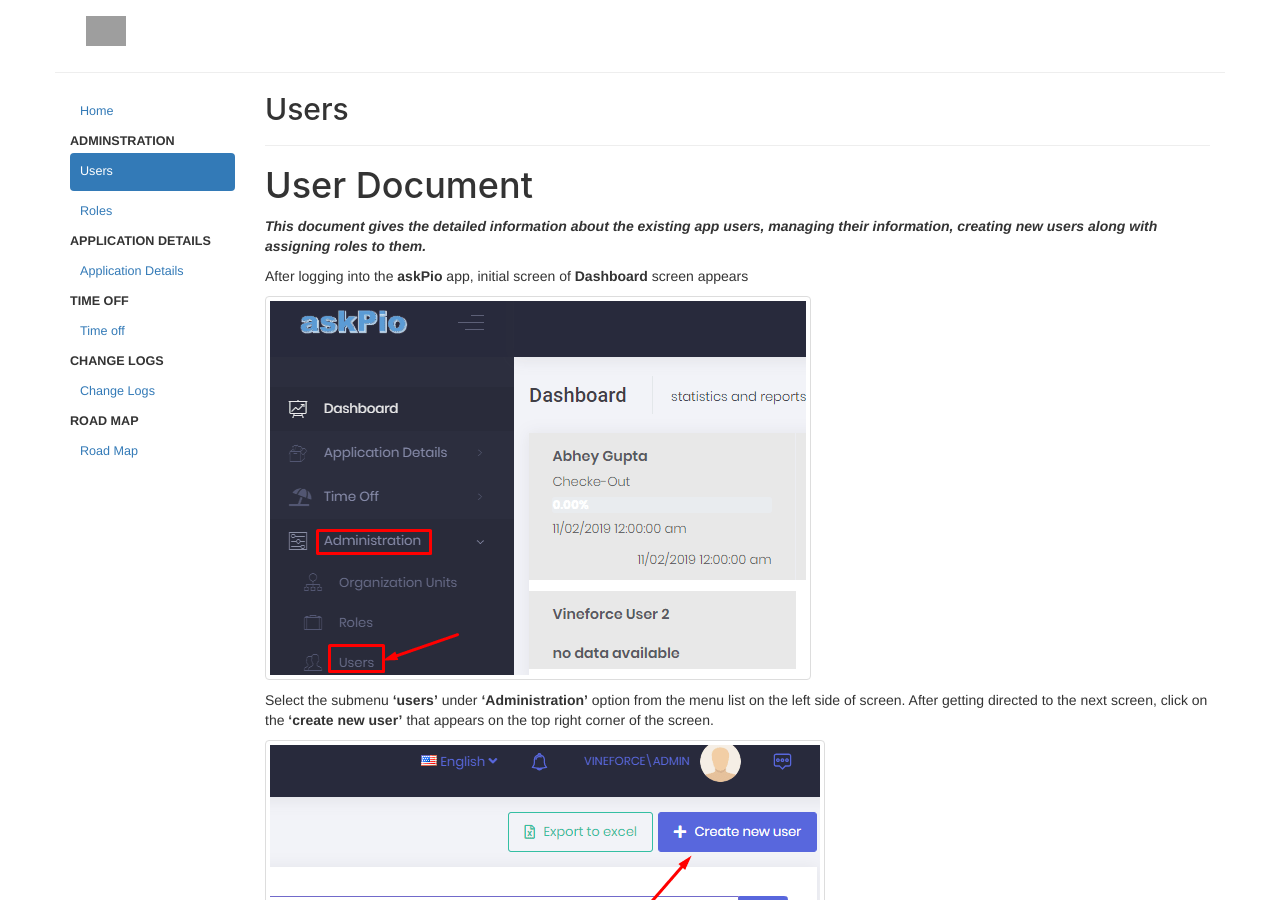
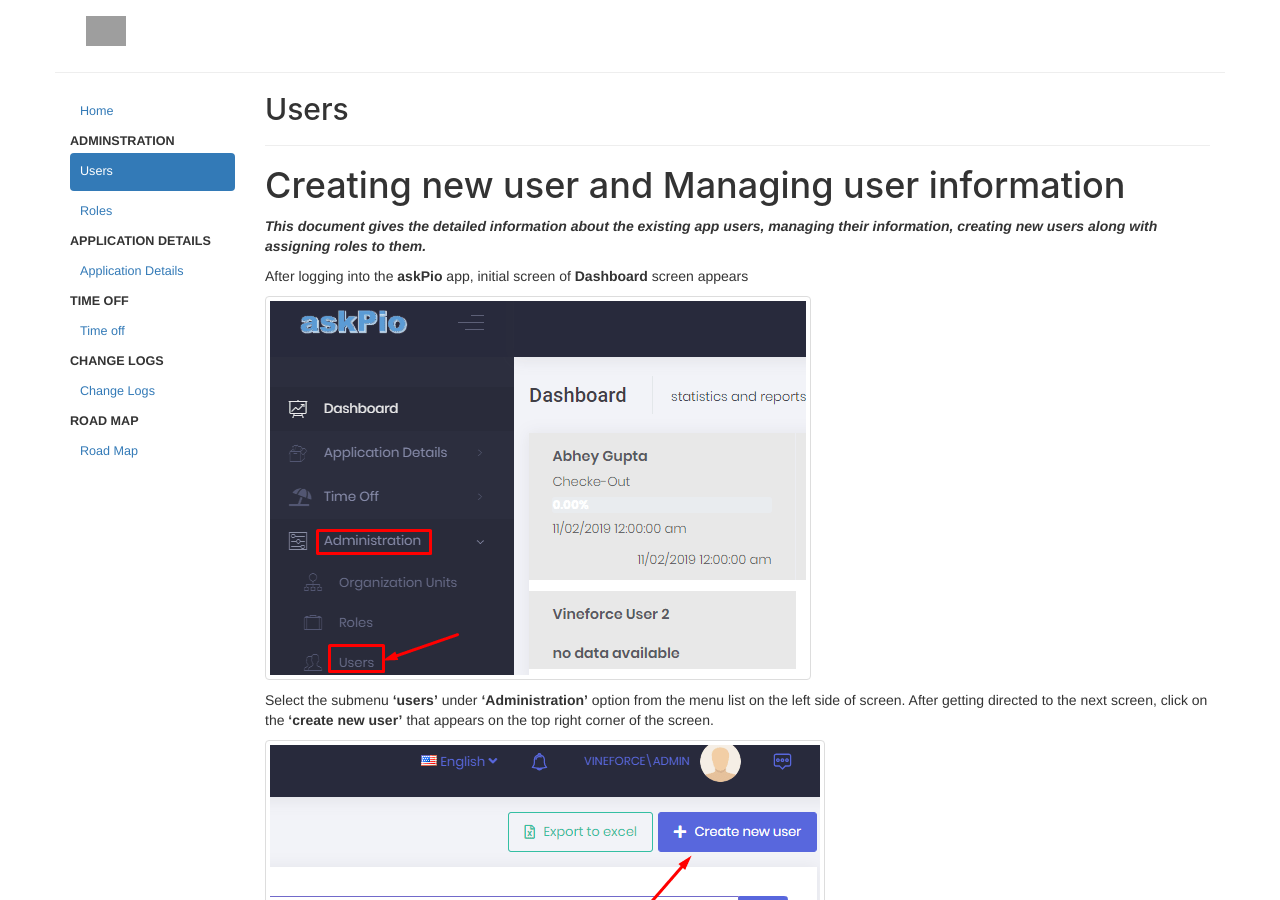
Before and after one commit to Harshgupta71/askPio_Documentation, a Jekyll site: the page built from _posts/2019-01-01-Users.md, in a window 1280 px wide and 900 px high. Built offline with Jekyll 4.4.1, drawn with Linux system fonts in a browser that asks for light colours; comment, search, counter and statistics services are not loaded; grey boxes are pictures that could not be loaded.

Commit message:
Update 2019-01-01-Users.md

```diff
--- a/_posts/2019-01-01-Users.md
+++ b/_posts/2019-01-01-Users.md
@@ -4,7 +4,7 @@ title: "Users"
 category: admin
 date: 2019-01-01 15:39:29
 ---
-<h1>User Document</h1>
+<h1>Creating new user and Managing user information</h1>
 <p><em><strong>This document gives the detailed information about the existing app users, managing their information, creating new users along with assigning roles to them.</strong></em></p>
 <p>After logging into the <strong>askPio</strong> app, initial screen of <strong>Dashboard</strong> screen appears</p>
 <p><img src="https://help.askpio.com/assets/images/user/user1-min.png" alt="Download angular" class="img-thumbnail" /></p>
```
